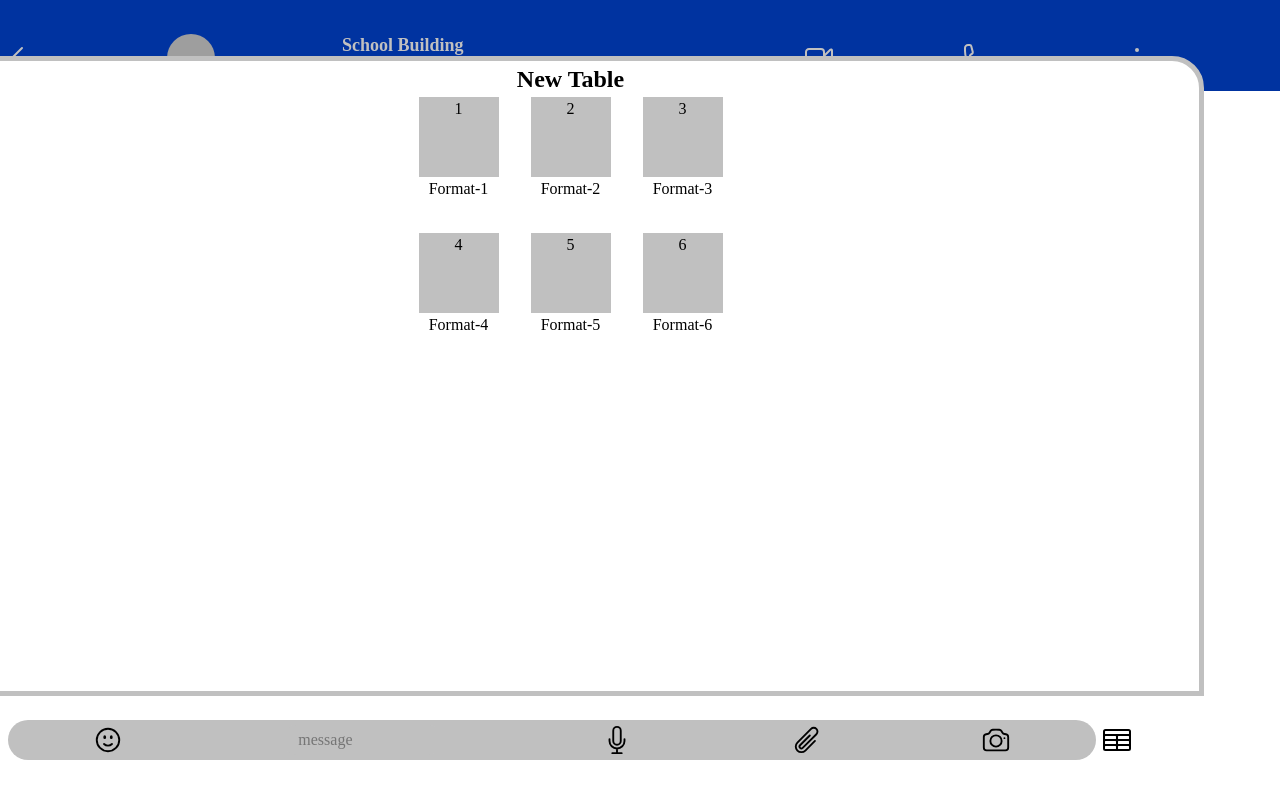
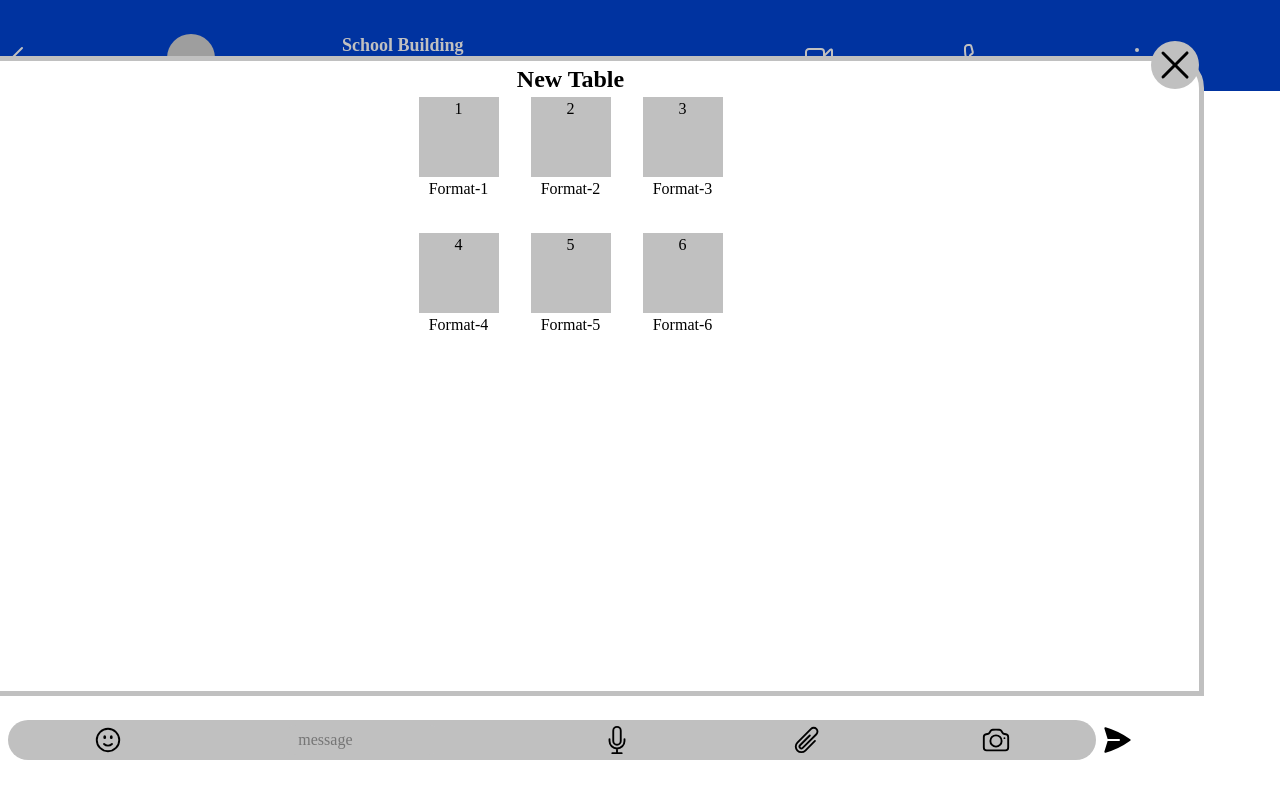
Before and after one commit to Praveen-BE/AccountChatUI, a React (Vite) app: page /toUser in a window 1280 px wide. Both pictures are taken after a click on the button 1117 px from the left and 740 px from the top of the page. Built offline with nearby package versions, Linux system fonts and the light colour scheme; grey boxes are pictures that could not be loaded.

Commit message:
btn funtionality for chat page new table page and close

```diff
--- a/src/components/ChatInputBox.jsx
+++ b/src/components/ChatInputBox.jsx
@@ -7,8 +7,12 @@ import { PaperClipIcon } from "@heroicons/react/24/outline";
 import { FaceSmileIcon } from "@heroicons/react/24/outline";
 import { PaperAirplaneIcon } from "@heroicons/react/24/solid";
 import TableTypes from "./TableTypes";
+import { useDispatch, useSelector } from "react-redux";
+import { updateisNewTableActive } from "../reducers/chatSlice";
 
 const ChatInputBox = () => {
+  const dispatch = useDispatch();
+  const isNewTableActive = useSelector((store) => store.chat.isNewTableActive);
   return (
     <div className="chat-input">
       <div className="chat-input__container">
@@ -18,11 +22,16 @@ const ChatInputBox = () => {
         <PaperClipIcon className="file" />
         <CameraIcon className="camera" />
       </div>
-      <button>
-        {/* <PaperAirplaneIcon className="chat-input__icon" /> */}
-        <TableCellsIcon className="icon" />
-      </button>
-      <TableTypes />
+      {isNewTableActive ? (
+        <button>
+          <PaperAirplaneIcon className="chat-input__icon" />
+        </button>
+      ) : (
+        <button onClick={() => dispatch(updateisNewTableActive())}>
+          <TableCellsIcon className="icon" />
+        </button>
+      )}
+      {isNewTableActive ? <TableTypes /> : ""}
     </div>
   );
 };
--- a/src/components/TableTypes.jsx
+++ b/src/components/TableTypes.jsx
@@ -1,14 +1,21 @@
 import React from "react";
 import TableFormats from "./TableFormats";
 import FormatOne from "./FormatOne";
-import { useSelector } from "react-redux";
+import { useDispatch, useSelector } from "react-redux";
+import { XMarkIcon } from "@heroicons/react/24/solid";
+import { updateisNewTableNotActive } from "../reducers/chatSlice";
 
 const TableTypes = () => {
+  const dispatch = useDispatch();
   const currentActiveTable = useSelector(
     (store) => store.table.currentActiveTable
   );
   return (
     <div className="chat-input__tables">
+      <XMarkIcon
+        className="close-icon"
+        onClick={() => dispatch(updateisNewTableNotActive())}
+      />
       <h2>New Table</h2>
       {currentActiveTable ? <FormatOne /> : <TableFormats />}
     </div>
--- a/src/reducers/chatSlice.js
+++ b/src/reducers/chatSlice.js
@@ -3,14 +3,18 @@ import { createSlice } from "@reduxjs/toolkit";
 const chatSlice = createSlice({
   name: "chat",
   initialState: {
-    isNewTableActive: true,
+    isNewTableActive: false,
   },
   reducers: {
-    toggleNewTable: (state, action) => {
-      state.isNewTableActive = !isNewTableActive;
+    updateisNewTableActive: (state) => {
+      state.isNewTableActive = true;
+    },
+    updateisNewTableNotActive: (state) => {
+      state.isNewTableActive = false;
     },
   },
 });
 
-export const { toggleNewTable } = chatSlice.actions;
+export const { updateisNewTableActive, updateisNewTableNotActive } =
+  chatSlice.actions;
 export default chatSlice.reducer;
--- a/src/styles/chatInputTables.css
+++ b/src/styles/chatInputTables.css
@@ -9,6 +9,15 @@
   display: flex;
   flex-direction: column;
   align-items: center;
+}
+
+.close-icon {
+  position: absolute;
+  background-color: var(--secondary-color);
+  border-radius: 2rem;
+  width: 3rem;
+  right: 0;
+  top: -20px;
 }
 
 .chat-input__tables > .formats {
```
